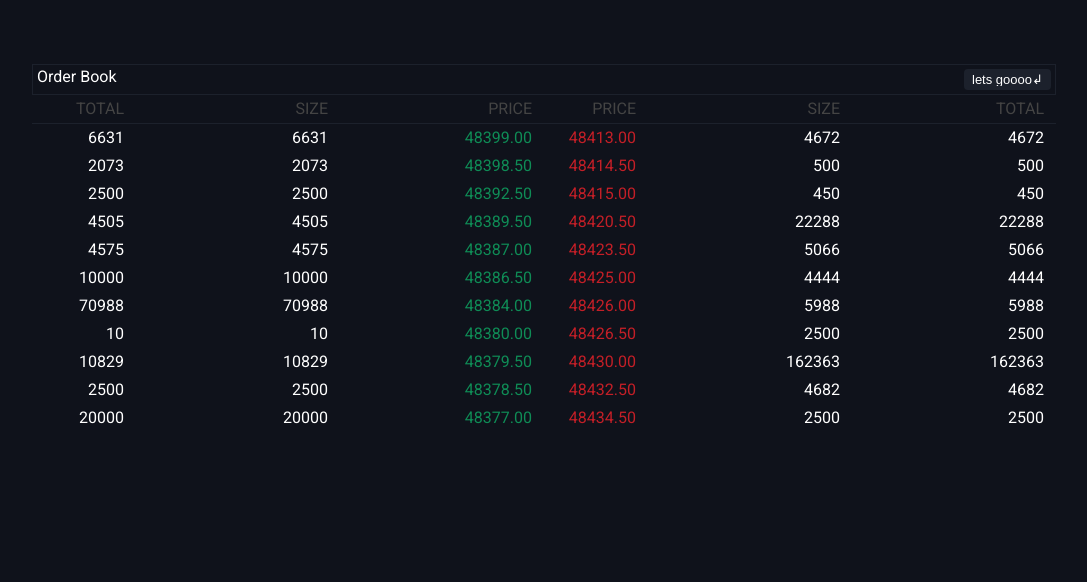
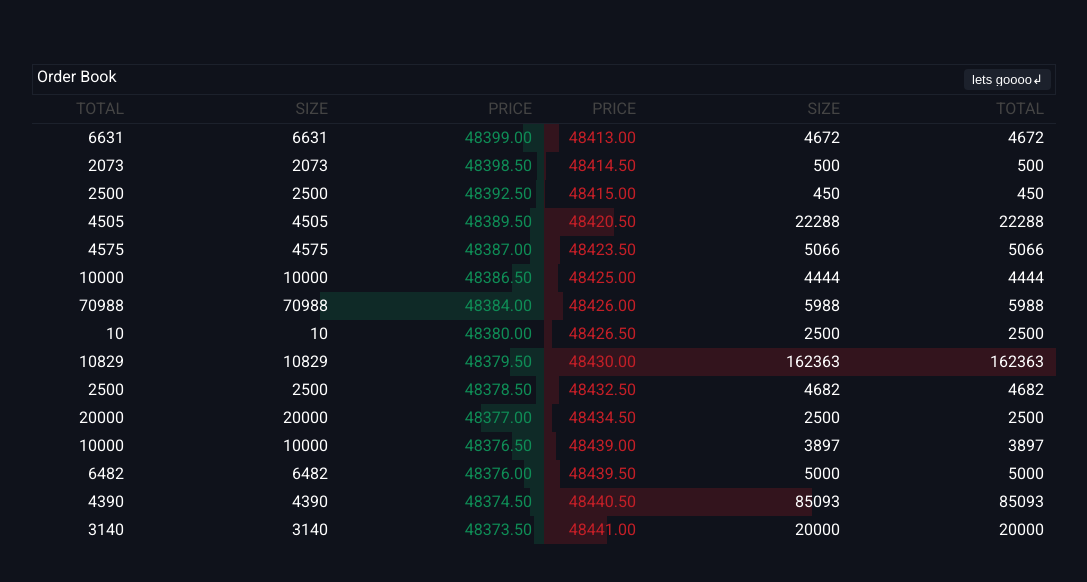
Before and after one commit to Wayhem/cryptobook, a React (Create React App) app: page / in a window 1280 px wide. Shown: the top 582 px of the page, without its empty margins (96-1183 px from the left). Built offline with nearby package versions, Linux system fonts and the light colour scheme; no server answers.

Commit message:
Details on layout

```diff
--- a/src/Assets/colors.ts
+++ b/src/Assets/colors.ts
@@ -4,5 +4,7 @@ export default {
   borderGray: '#1c212c',
   green: '#0f8c56',
   red: '#c31f27',
+  lightGreen: 'rgba(15, 140, 86, 0.2)',
+  lightRed: 'rgba(195, 31, 39, 0.2)',
   textGray: '#444',
 }
--- a/src/Components/organisms/ordersPriceList/index.tsx
+++ b/src/Components/organisms/ordersPriceList/index.tsx
@@ -1,7 +1,7 @@
 import Alignments from 'Models/constants/priceAlignments'
 import Delta from 'Models/Delta'
 import HeaderFields from 'Models/constants/priceFields'
-import { PricesContainer, TableHeader, FieldHeader, TableRow, Field } from './styled'
+import { PricesContainer, TableHeader, FieldHeader, TableRow, Field, ProgressBar } from './styled'
 
 interface PriceListProps {
   alignment: Alignments
@@ -9,11 +9,27 @@ interface PriceListProps {
   biggestNumber: number
 }
 
-const PriceList = ({ alignment, elements }: PriceListProps) => {
-  const headerFields = alignment === Alignments.left ? HeaderFields : HeaderFields.slice(0).reverse()
-  const elementsToShow = alignment === Alignments.left ? elements : elements.map(delta => [...delta.slice(0).reverse()])
-  const keyIndex = alignment === Alignments.left ? 0 : 2
-  const color = alignment === Alignments.left ? 'red' : 'green'
+type DeltaRange = 0 | 1 | 2
+
+const PriceList = ({ alignment, elements, biggestNumber }: PriceListProps) => {
+  let headerFields = HeaderFields
+  let elementsToShow = elements
+  let priceIndex: DeltaRange = 0
+  let totalIndex: DeltaRange = 2
+  let color = 'red'
+  let colorBg = 'lightRed'
+
+  if (alignment === Alignments.right) {
+    headerFields = HeaderFields.slice(0).reverse()
+    elementsToShow = elements.map((delta): Delta => {
+      const reverseDelta = delta.slice(0).reverse()
+      return [reverseDelta[0], reverseDelta[1], reverseDelta[2]]
+    })
+    priceIndex = 2
+    totalIndex = 0
+    color = 'green'
+    colorBg = 'lightGreen'
+  }
 
   return (
     <PricesContainer>
@@ -23,10 +39,17 @@ const PriceList = ({ alignment, elements }: PriceListProps) => {
         ))}
       </TableHeader>
       {elementsToShow.map(delta => (
-        <TableRow key={delta[keyIndex]}>
+        <TableRow key={delta[priceIndex]}>
+          {console.log({ delta: delta[totalIndex], biggestNumber })}
+          <ProgressBar
+            width={`${(delta[totalIndex] / biggestNumber) * 100}%`}
+            color={colorBg}
+            left={alignment === Alignments.left && 0}
+            right={alignment === Alignments.right && 0}
+          />
           {delta.map((el, index) => (
-            <Field key={el} color={index === keyIndex && color}>
-              {index === keyIndex ? el.toFixed(2) : el}
+            <Field key={index} color={index === priceIndex ? color : undefined}>
+              {index === priceIndex ? el.toFixed(2) : el}
             </Field>
           ))}
         </TableRow>
--- a/src/Components/organisms/ordersPriceList/styled.ts
+++ b/src/Components/organisms/ordersPriceList/styled.ts
@@ -9,6 +9,7 @@ export const TableHeader = styled.div`
 
 export const TableRow = styled(TableHeader)`
   border: none;
+  position: relative;
 `
 
 export const FieldHeader = styled.div`
@@ -31,3 +32,14 @@ export const PricesContainer = styled.div`
     width: 100%;
   }
 `
+
+export const ProgressBar = styled.div<any>`
+  background-color: ${props => props.theme.colors[props.color]};
+  z-index: -1;
+  position: absolute;
+  top: 0;
+  left: ${props => props.left};
+  right: ${props => props.right};
+  height: 28px;
+  width: ${props => props.width};
+`
--- a/src/Components/pages/main/index.tsx
+++ b/src/Components/pages/main/index.tsx
@@ -18,17 +18,17 @@ const Main = (): JSX.Element => {
     if (isConnected) sendMessage(buildToggleWSMessage(WSMessageEvents.subscribe, ProductIds.PI_XBTUSD))
   }, [isConnected])
 
-  const bidsToDisplay = orderBookMock.bids.slice(0, spread - 1)
-  const asksToDisplay = orderBookMock.asks.slice(0, spread - 1)
+  const bidsToDisplay = orderBookMock.bids.slice(0, spread)
+  const asksToDisplay = orderBookMock.asks.slice(0, spread)
 
-  let biggestNumber = orderBookMock.bids[0][0]
+  let biggestNumber = orderBookMock.bids[0][2]
 
   bidsToDisplay.forEach(delta => {
-    if (delta[0] > biggestNumber) biggestNumber = delta[0]
+    if (delta[2] > biggestNumber) biggestNumber = delta[2]
   })
 
   asksToDisplay.forEach(delta => {
-    if (delta[0] > biggestNumber) biggestNumber = delta[0]
+    if (delta[2] > biggestNumber) biggestNumber = delta[2]
   })
 
   return (
--- a/src/Config/styled.ts
+++ b/src/Config/styled.ts
@@ -11,6 +11,8 @@ declare module 'styled-components' {
       green: string
       red: string
       textGray: string
+      lightGreen: string
+      lightRed: string
     }
     font: string
   }
--- a/src/Models/constants/spread.ts
+++ b/src/Models/constants/spread.ts
@@ -1,3 +1,3 @@
-const spread = 12
+const spread = 15
 
 export default spread
```
